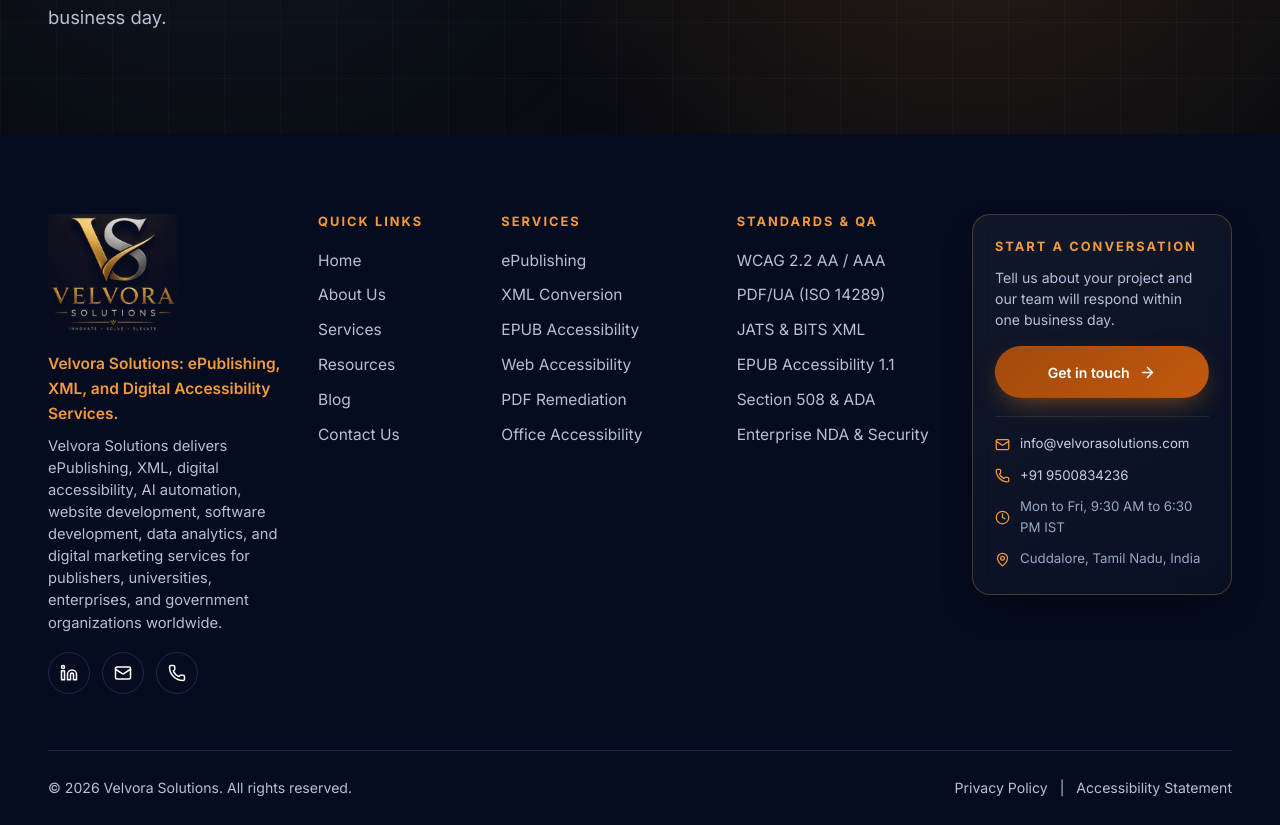
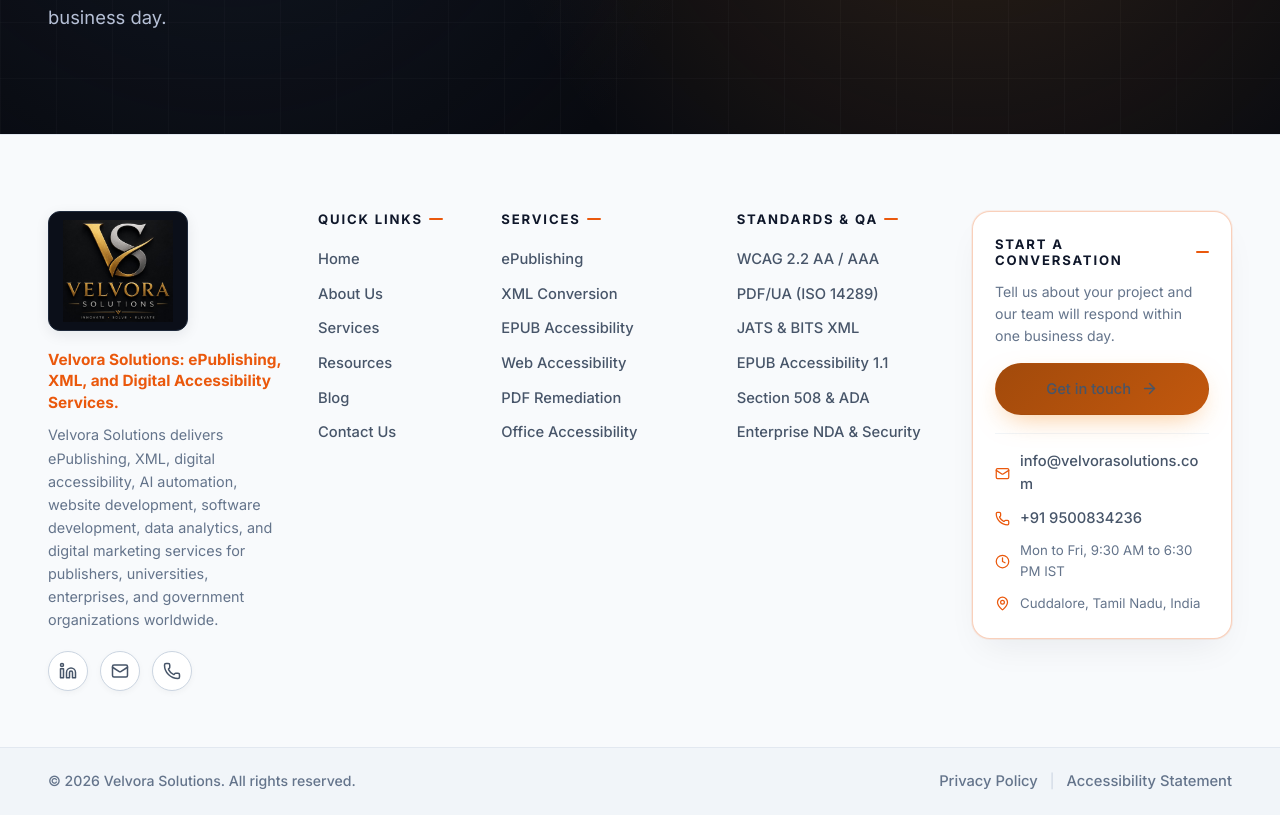
Before and after one commit to harini-paramasivam/demo_website, a React (Vite) app: page / in a window 1280 px wide. Shown: the part 6404-7229 px from the top of the page. Built offline with nearby package versions, Linux system fonts and the light colour scheme.

Commit message:
feat: redesign footer in modern high-contrast light mode

```diff
--- a/src/components/Footer.jsx
+++ b/src/components/Footer.jsx
@@ -117,6 +117,7 @@
         </div>
       </div>
 
+      <div className="footer__legal-wrap">
         <div className="container footer__legal">
           <p>© 2026 Velvora Solutions. All rights reserved.</p>
           <div className="footer__legal-links">
@@ -125,6 +126,7 @@
             <Link to="/accessibility-statement">Accessibility Statement</Link>
           </div>
         </div>
+      </div>
     </footer>
   );
 }
--- a/src/styles.css
+++ b/src/styles.css
@@ -733,8 +733,15 @@
 .totop.show { opacity: 1; visibility: visible; }
 .totop:hover { transform: translateY(-3px); }
 
-/* ===== Footer ===== */
-.footer { background: var(--navy-950); color: var(--on-navy-muted); padding-top: 80px; font-size: .97rem; }
+/* ===== Footer (Light Mode) ===== */
+.footer {
+  background: #f8fafc;
+  color: #475569;
+  border-top: 1px solid #e2e8f0;
+  padding-top: 76px;
+  font-size: .95rem;
+  position: relative;
+}
 .footer__grid {
   display: grid;
   grid-template-columns: 1.35fr 0.85fr 1.15fr 1.15fr 1.5fr;
@@ -742,33 +749,113 @@
   padding-bottom: 56px;
   align-items: start;
 }
-.footer__brand img { width: 130px; height: auto; margin-bottom: 18px; mix-blend-mode: lighten; }
+.footer__brand img {
+  width: 140px;
+  height: auto;
+  margin-bottom: 18px;
+  background: #0b0f19;
+  padding: 8px 14px;
+  border-radius: 12px;
+  border: 1px solid #1e293b;
+  box-shadow: 0 4px 14px rgba(15,23,42,.08);
+  display: block;
+}
 .footer__brand p { max-width: 34ch; }
-.social { display: flex; gap: 12px; margin-top: 18px; }
-.social a { display: grid; place-items: center; width: 42px; height: 42px; border: 1px solid var(--navy-line); border-radius: 50%; color: #fff; transition: border-color .2s, color .2s, transform .2s; }
-.social a:hover { border-color: var(--orange); color: var(--orange); transform: translateY(-2px); }
-.footer__h { font: 700 .8rem var(--sans); letter-spacing: .16em; text-transform: uppercase; color: var(--orange); margin-bottom: 1.2rem; }
+.footer__tagline {
+  font-weight: 700;
+  color: #ea580c;
+  margin-bottom: 10px;
+  font-size: .96rem;
+  line-height: 1.4;
+}
+.footer__desc {
+  font-size: .9rem;
+  line-height: 1.6;
+  color: #64748b;
+}
+
+.social { display: flex; gap: 12px; margin-top: 20px; }
+.social a {
+  display: grid;
+  place-items: center;
+  width: 40px;
+  height: 40px;
+  border: 1px solid #cbd5e1;
+  border-radius: 50%;
+  color: #334155;
+  background: #ffffff;
+  box-shadow: 0 2px 6px rgba(0,0,0,.04);
+  transition: all .2s ease;
+}
+.social a:hover {
+  background: #ea580c;
+  border-color: #ea580c;
+  color: #ffffff;
+  transform: translateY(-2px);
+  box-shadow: 0 6px 16px rgba(234,88,12,.3);
+}
+
+.footer__h {
+  font: 700 .82rem var(--sans);
+  letter-spacing: .14em;
+  text-transform: uppercase;
+  color: #0f172a;
+  margin-bottom: 1.25rem;
+  display: flex;
+  align-items: center;
+  gap: 6px;
+}
+.footer__h::after {
+  content: '';
+  display: inline-block;
+  width: 14px;
+  height: 2px;
+  background: #ea580c;
+  border-radius: 2px;
+}
 .footer ul { list-style: none; margin: 0; padding: 0; }
 .footer li { margin-bottom: 10px; }
-.footer a { text-decoration: none; transition: color .2s; }
-.footer a:hover { color: #fff; }
+.footer a {
+  color: #475569;
+  text-decoration: none;
+  font-weight: 500;
+  font-size: .92rem;
+  transition: all .2s ease;
+}
+.footer a:hover {
+  color: #ea580c;
+  padding-left: 3px;
+}
 
 .footer__talk {
-  background: linear-gradient(145deg, rgba(255,255,255,.05), rgba(255,255,255,.02));
-  border: 1px solid rgba(245,154,60,.28);
+  background: #ffffff;
+  border: 1px solid rgba(234,88,12,.28);
   border-radius: 18px;
   padding: 24px 22px;
-  box-shadow: 0 16px 36px -12px rgba(0,0,0,.6);
-  backdrop-filter: blur(10px);
-}
-.footer__talk .footer__h { margin-bottom: .8rem; }
-.footer__talk-lead { font-size: .88rem; line-height: 1.5; color: #b4c2dc; margin-bottom: 16px; }
-.footer__cta-btn { width: 100%; justify-content: center; padding: 11px 18px; font-size: .88rem; margin-bottom: 18px; }
+  box-shadow: 0 16px 36px -12px rgba(15,23,42,.08), 0 0 0 1px rgba(234,88,12,.08);
+}
+.footer__talk .footer__h {
+  margin-bottom: .8rem;
+  color: #0f172a;
+}
+.footer__talk-lead {
+  font-size: .88rem;
+  line-height: 1.55;
+  color: #64748b;
+  margin-bottom: 16px;
+}
+.footer__cta-btn {
+  width: 100%;
+  justify-content: center;
+  padding: 11px 18px;
+  font-size: .88rem;
+  margin-bottom: 18px;
+}
 .footer__contact-info {
   display: flex;
   flex-direction: column;
   gap: 10px;
-  border-top: 1px solid rgba(255,255,255,.08);
+  border-top: 1px solid #f1f5f9;
   padding-top: 16px;
   font-size: .83rem;
 }
@@ -776,27 +863,50 @@
   display: flex;
   align-items: center;
   gap: 10px;
-  color: #c4d0e6;
+  color: #334155;
   text-decoration: none;
+  font-weight: 500;
   transition: color .2s;
   word-break: break-all;
 }
-.footer__contact-link:hover { color: var(--orange); }
-.footer__contact-link svg, .footer__contact-text svg { color: var(--orange); flex: none; }
+.footer__contact-link:hover {
+  color: #ea580c;
+}
+.footer__contact-link svg, .footer__contact-text svg {
+  color: #ea580c;
+  flex: none;
+}
 .footer__contact-text {
   display: flex;
   align-items: center;
   gap: 10px;
-  color: #97a8c6;
-}
-
-.footer__legal { border-top: 1px solid var(--navy-line); padding: 26px 0; font-size: .88rem; display: flex; flex-wrap: wrap; justify-content: space-between; align-items: center; gap: 16px; }
-.footer__legal p { margin: 0; }
+  color: #64748b;
+}
+
+.footer__legal-wrap {
+  background: #f1f5f9;
+  border-top: 1px solid #e2e8f0;
+}
+.footer__legal {
+  padding: 22px 0;
+  font-size: .88rem;
+  display: flex;
+  flex-wrap: wrap;
+  justify-content: space-between;
+  align-items: center;
+  gap: 16px;
+  color: #64748b;
+}
+.footer__legal p { margin: 0; font-weight: 500; color: #64748b; }
 .footer__legal-links { display: flex; align-items: center; gap: 12px; }
-.footer__legal-links a { color: var(--on-navy-muted); text-decoration: none; transition: color .2s; }
-.footer__legal-links a:hover { color: var(--orange); }
-.footer__tagline { font-weight: 600; color: var(--orange); margin-bottom: 8px; }
-.footer__desc { font-size: .92rem; line-height: 1.5; color: var(--on-navy-muted); }
+.footer__legal-links a {
+  color: #64748b;
+  text-decoration: none;
+  font-weight: 500;
+  transition: color .2s;
+}
+.footer__legal-links a:hover { color: #ea580c; }
+.footer__legal-links span { color: #cbd5e1; }
 
 /* ===== Responsive ===== */
 @media (max-width: 1240px) {
```
Lines whose indentation alone changed are shown as unchanged.
